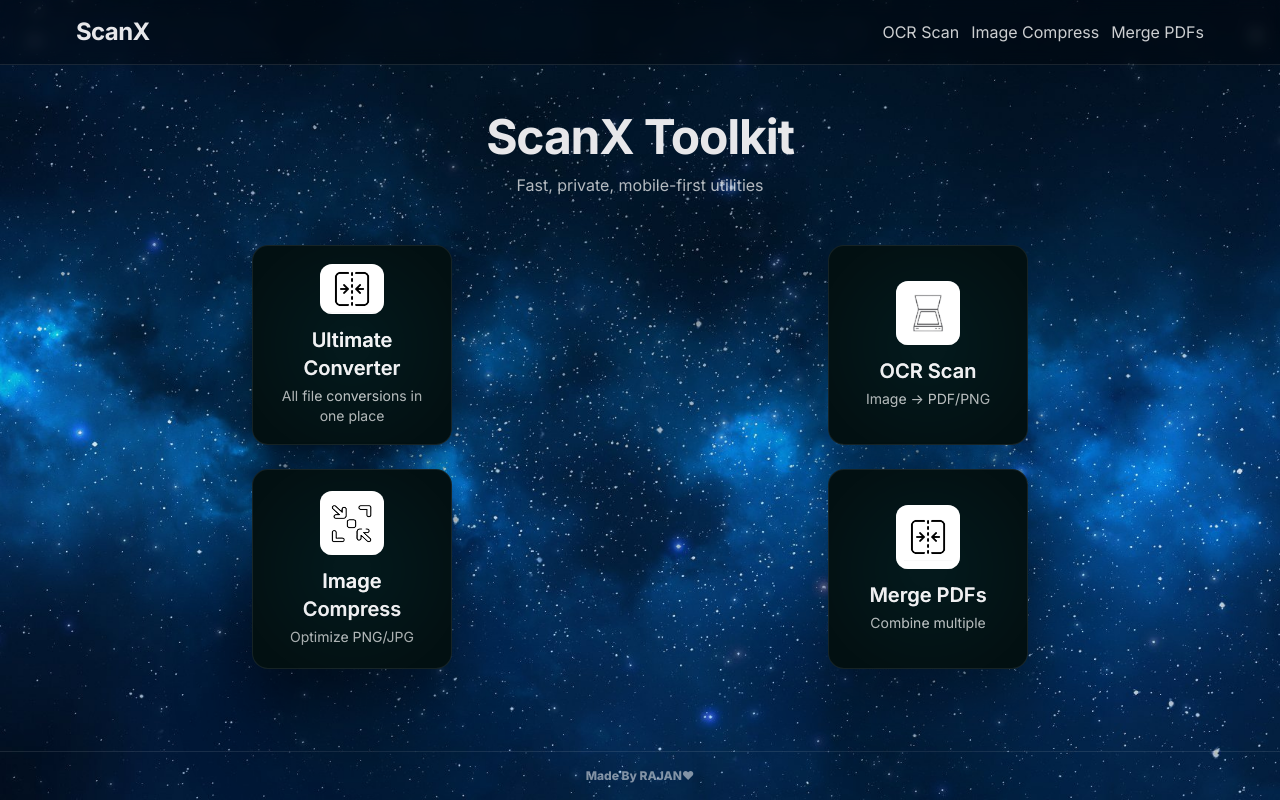
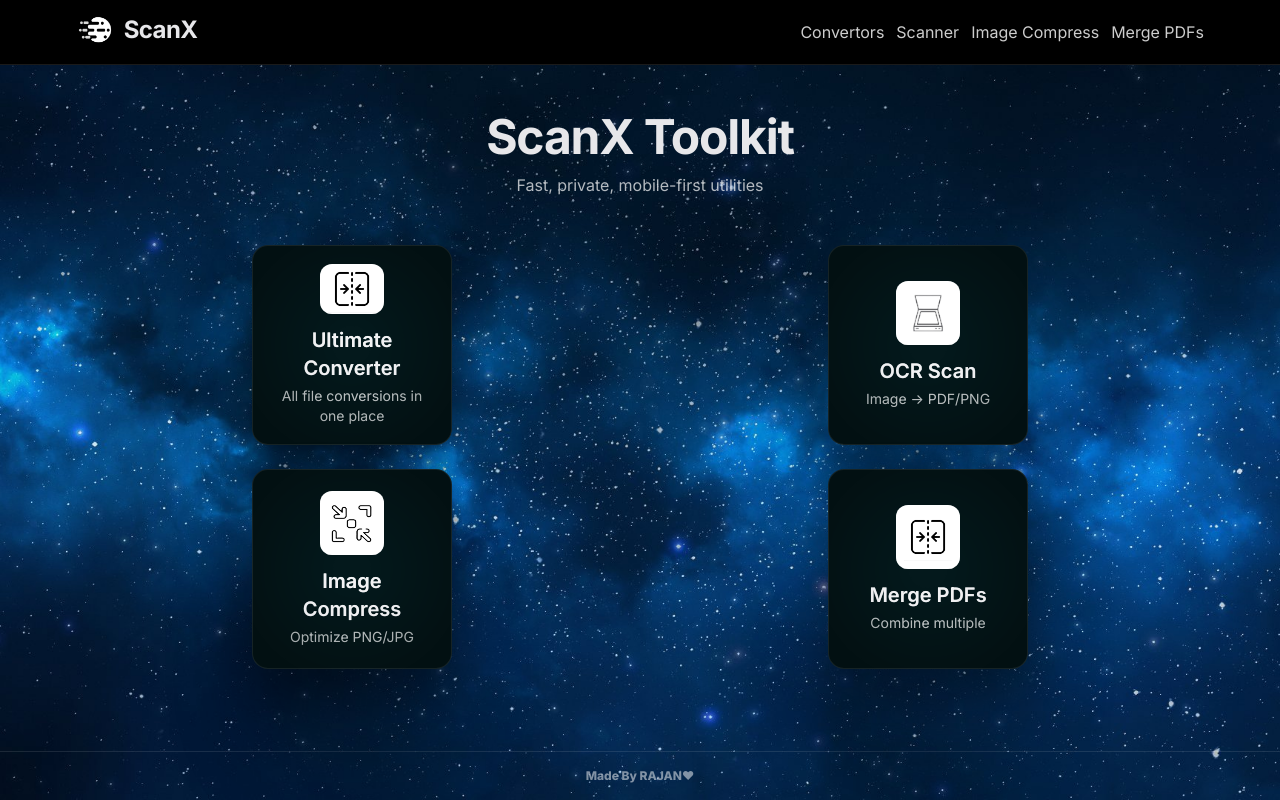
Before and after one commit to rajank18/ScanX_frontend, a React (Vite) app: page / in a window 1280 px wide. Built offline with nearby package versions, Linux system fonts and the light colour scheme.

Commit message:
minor changes

```diff
--- a/index.html
+++ b/index.html
@@ -2,7 +2,7 @@
 <html lang="en">
   <head>
     <meta charset="UTF-8" />
-    <link rel="icon" type="image/svg+xml" href="/vite.svg" />
+    <link rel="icon" type="image/png" href="/src/assets/logo.png" />
     <meta name="viewport" content="width=device-width, initial-scale=1.0" />
     <link rel="preconnect" href="https://fonts.googleapis.com">
     <link rel="preconnect" href="https://fonts.gstatic.com" crossorigin>
--- a/src/App.jsx
+++ b/src/App.jsx
@@ -1,4 +1,5 @@
 import { useState } from "react";
+import logo from "./assets/logo.png";
 import { Outlet, Link } from "react-router-dom";
 import "./globals.css";
 
@@ -11,9 +12,14 @@ function App() {
 
   return (
     <div className="relative min-h-screen flex flex-col">
-      <header className="sticky top-0 z-20 border-b border-white/10 backdrop-blur supports-[backdrop-filter]:bg-black/30">
+      <header className="sticky top-0 z-20 border-b border-white/10 backdrop-blur supports-[backdrop-filter]:bg-black">
         <div className="container-narrow h-14 md:h-16 flex items-center justify-between">
-          <Link to="/" className="text-xl md:text-2xl font-bold tracking-tight">ScanX</Link>
+          <Link to="/" className="text-xl md:text-2xl font-bold tracking-tight flex ">
+          <div>
+            <img src={logo} className="inline w-max h-8 mr-2 mb-1" alt="ScanX Logo" />
+          </div>
+          <h1>ScanX</h1>
+          </Link>
 
           {/* Mobile menu button */}
           <button
@@ -28,7 +34,8 @@ function App() {
 
           {/* Desktop nav */}
           <nav className="hidden md:flex gap-3 text-sm md:text-base text-white/80">
-            <Link className="hover:text-white" to="/scan">OCR Scan</Link>
+            <Link className="hover:text-white" to="/convertors">Convertors</Link>
+            <Link className="hover:text-white" to="/scan">Scanner</Link>
             {/* <Link className="hover:text-white" to="/pdf-compress">PDF Compress</Link> */}
             <Link className="hover:text-white" to="/image-compress">Image Compress</Link>
             <Link className="hover:text-white" to="/merge-pdf">Merge PDFs</Link>
```
Also changed, not shown: src/assets/logo.png (added).
